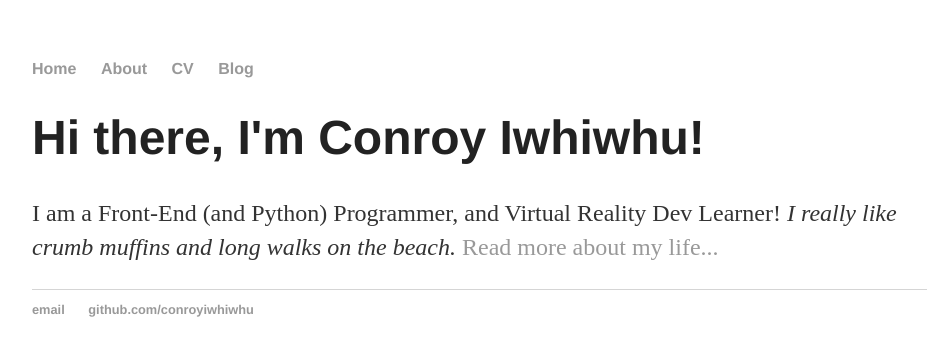
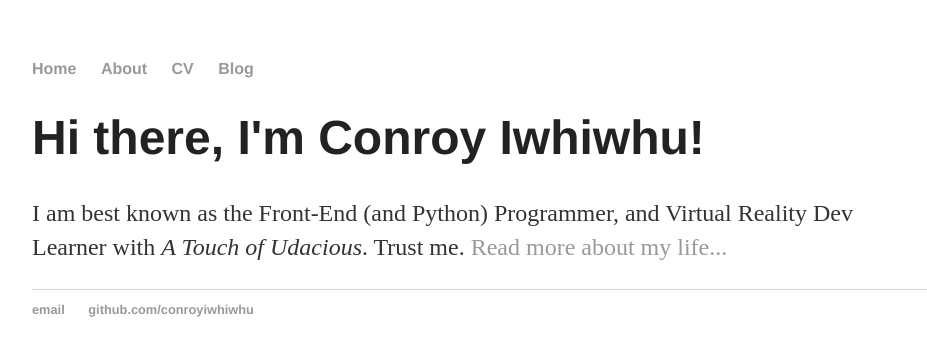
Before and after one commit to conroyiwhiwhu/conroyiwhiwhu.github.io, a Jekyll site: the page built from index.html, in a window 1280 px wide. Shown: the top 356 px of the page, without its empty margins (160-1087 px from the left). Built offline with Jekyll 4.4.1, drawn with Linux system fonts in a browser that asks for light colours.

Commit message:
update html files

```diff
--- a/_layouts/default.html
+++ b/_layouts/default.html
@@ -19,9 +19,7 @@
             </ul>
         </nav>
         <div class="container">
-
             {{ content }}
-
             </div><!-- /.container -->
             <footer>
                 <ul>
--- a/about/index.html
+++ b/about/index.html
@@ -2,7 +2,6 @@
 layout: default
 title: About &mdash; Conroy Iwhiwhu
 ---
-
 <div class="about">
     <h1>About</h1>
     <p>Hello. My name is Conroy Iwhiwhu. I get by as an engineer and project manager living in England, United Kingdom with a passion for engineering and technology who have worked with a number of Fortune Global 500 companies on an international stage, including:
@@ -11,17 +10,12 @@ title: About &mdash; Conroy Iwhiwhu
         <a href="http://www.jtekt-na.com/" id="linkid6">Jtekt Corporation</a>.
         More information can be found through <a href="http://www.linkedin.com/in/conroyiwhiwhu" id="linkid7">LinkedIn</a>.
     </p>
-
     <p>I currently work for
         <a href="https://www.gov.uk/mod" id="linkid8">UK Ministry of Defence</a>,
         <a href="https://www.udacity.com/" id="linkid9">Udacity</a> doing my best work.</p>
-
         <p>I'm also available for hire as a <span>freelance front-end (and python) programmer or virtual reality developer</span>. <a href="mailto:conroy.iwhiwhu@gmail.com">Drop me a line</a> about your project if you're interested in working with me.</p>
-
         <h2 id="elsewhere">Elsewhere</h2>
-
         <p>You can find me on a variety of world wild interweb sites where my username is usually “conroyiwhiwhu”.</p>
-
         <ul class="contacts">
             <li><a href="http://twitter.com/conroyiwhiwhu" id="linkid11">Twitter</a> — a good way to make contact</li>
             <li><a href="http://www.facebook.com/conroyiwhiwhu" id="linkid12">Facebook</a> — friends and foes</li>
--- a/blog/index.html
+++ b/blog/index.html
@@ -4,7 +4,6 @@ title: Conroy Iwhiwhu's Blog
 ---
 <h1>{{ page.title }}</h1>
 <ul class="posts">
-
     {% for post in site.posts %}
         <li><span>{{ post.date | date_to_string }}</span> » <a href="{{ post.url }}" title="{{ post.title }}" id="linkid13">{{ post.title }}</a></li>
     {% endfor %}
--- a/index.html
+++ b/index.html
@@ -3,8 +3,7 @@ layout: default
 title: Conroy Iwhiwhu
 ---
 <div class="blurb">
-	<h1>Hi there, I'm Conroy Iwhiwhu!</h1>
-<!--     <img alt="Picture of Me" height="250" src="http://i.imgur.com/j9lownK.jpg" width="250"> -->
-	<p>I am a Front-End (and Python) Programmer, and Virtual Reality Dev Learner! <em>I really like crumb muffins and long walks on the beach.</em>
-	<a href="/about" id="linkid1">Read more about my life...</a></p>
-</div><!-- /.blurb -->
+    <h1>Hi there, I'm Conroy Iwhiwhu!</h1>
+    <!--     <img alt="Picture of Me" height="250" src="http://i.imgur.com/j9lownK.jpg" width="250"> -->
+    <p>I am best known as the Front-End (and Python) Programmer, and Virtual Reality Dev Learner with <em> A Touch of Udacious</em>. Trust me. <a href="/about" id="linkid1">Read more about my life...</a></p>
+    </div><!-- /.blurb -->
```
Lines whose indentation alone changed are shown as unchanged.
